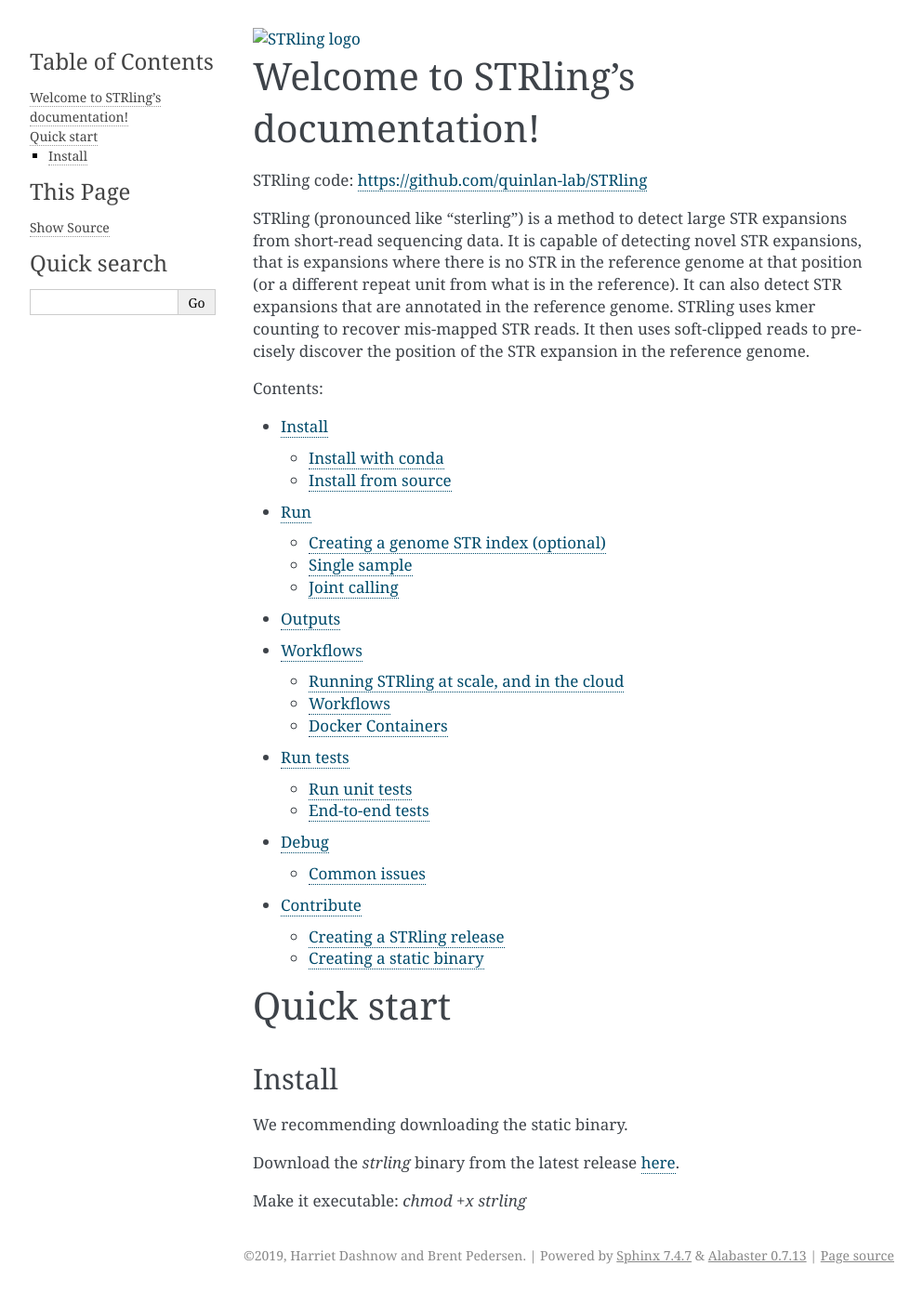
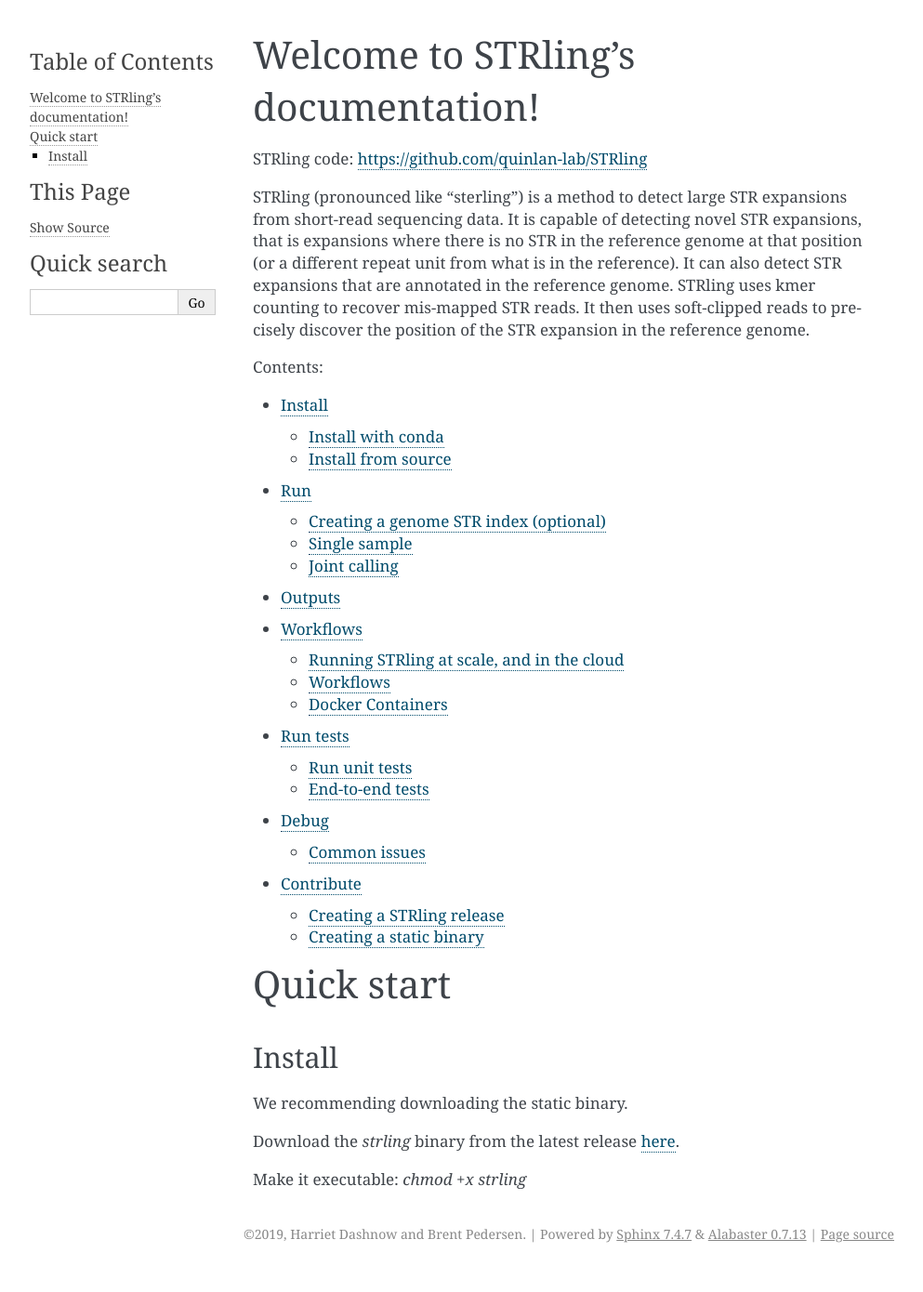
Before and after one commit to quinlan-lab/STRling, a Sphinx documentation site: the page built from docs/source/index.rst, in a window 1280 px wide. Shown: the whole page at 93% size, without its empty margins (148-1141 px from the left). Built offline with Sphinx 7.4.7, drawn with Linux system fonts in a browser that asks for light colours; after the commit the page ends 1367 px from its top, so only the background shows below that.

Commit message:
remove strling image from docs

```diff
--- a/docs/source/index.rst
+++ b/docs/source/index.rst
@@ -2,10 +2,6 @@
    sphinx-quickstart on Sun Dec 22 16:03:09 2019.
    You can adapt this file completely to your liking, but it should at least
    contain the root `toctree` directive.
-
-.. image:: strling-logo-webres.png
-  :width: 400
-  :alt: STRling logo
 
 Welcome to STRling's documentation!
 ===================================
```
